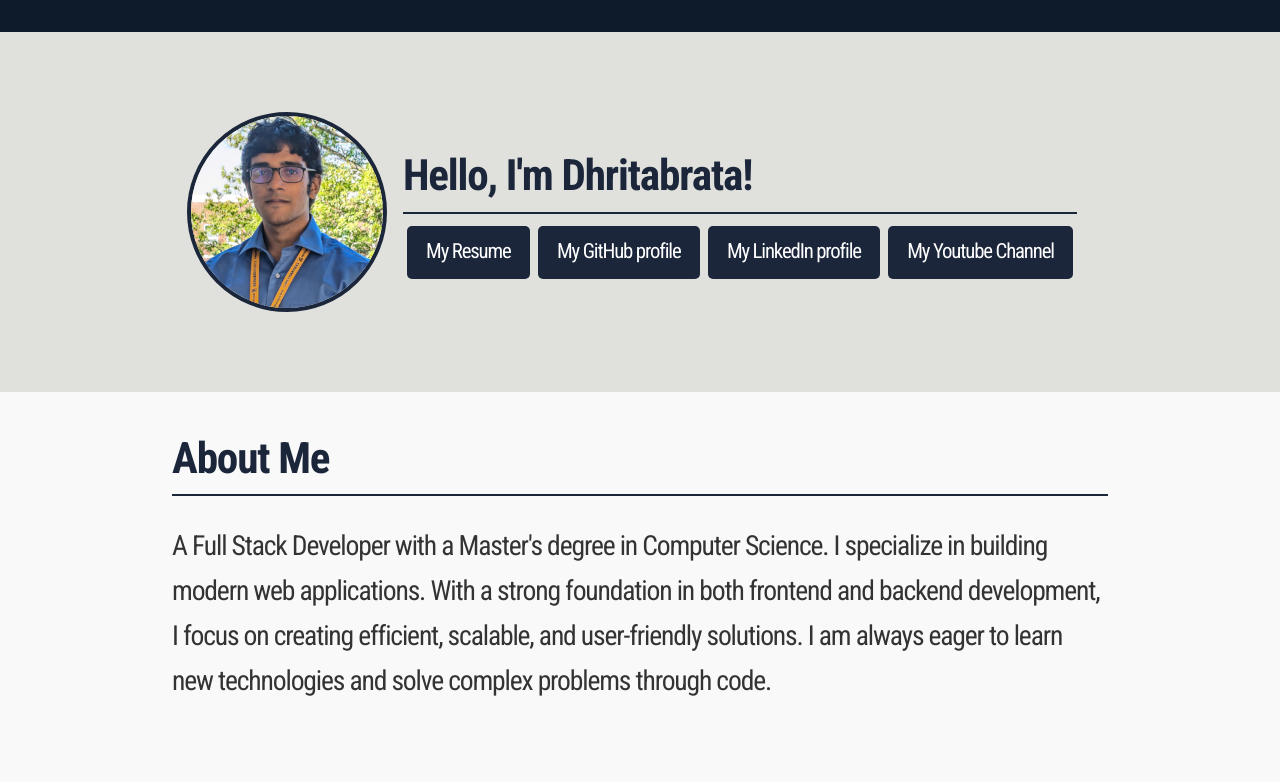
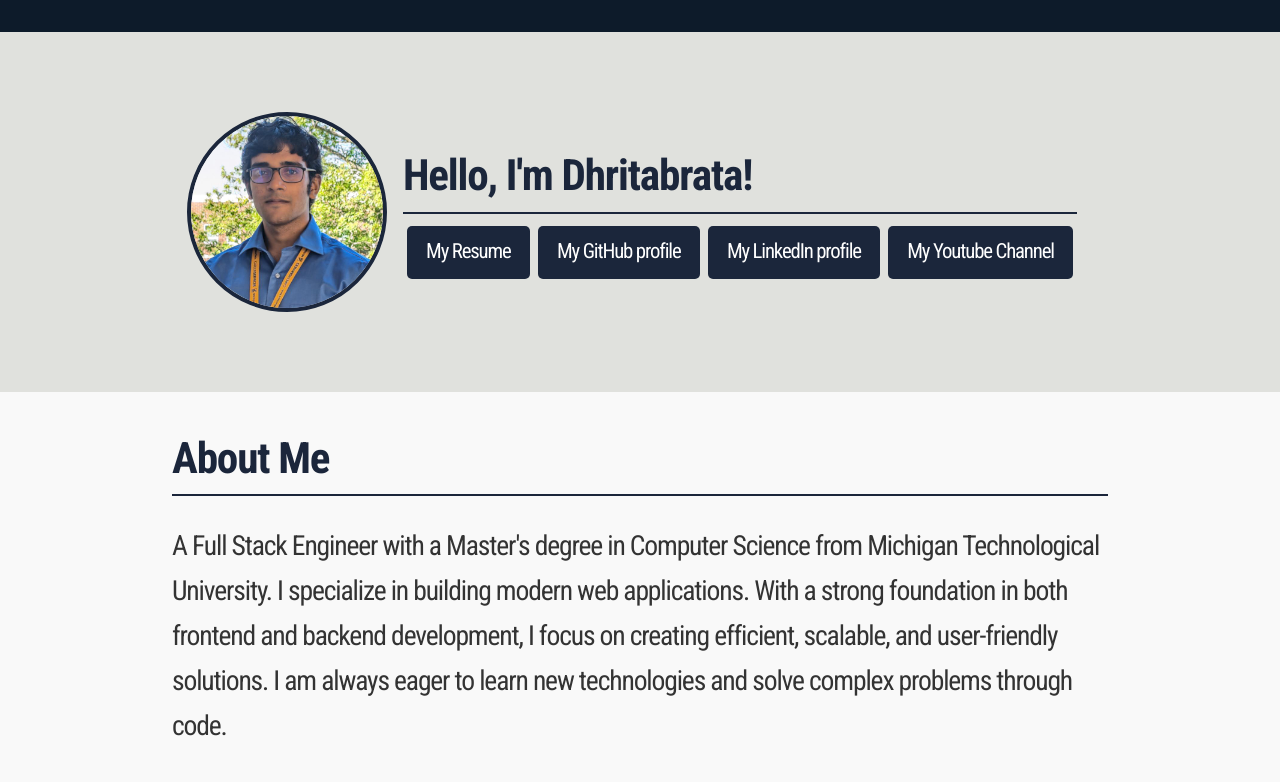
Before and after one commit to dmitra1998/Portfolio, a Next.js app: page / in a window 1280 px wide. Shown: the top 782 px of the page. Built offline with nearby package versions, Linux system fonts and the light colour scheme; no server answers; the database is empty.

Commit message:
Added change in About.tsx component to include educational background.

```diff
--- a/components/About.tsx
+++ b/components/About.tsx
@@ -4,7 +4,7 @@ const About = () => {
   return (
     <div className="center-align fade-in">
                 <h2 className="h2 fade-in">About Me</h2>
-                <p className="pt-5 fade-in">A Full Stack Developer with a Master&apos;s degree in Computer Science.
+                <p className="pt-5 fade-in">A Full Stack Engineer with a Master&apos;s degree in Computer Science from Michigan Technological University.
             I specialize in building modern web applications.
             With a strong foundation in both frontend and backend development, I focus on creating efficient,
             scalable, and user-friendly solutions. I am always eager to learn new technologies and solve complex problems through code.</p>
```
